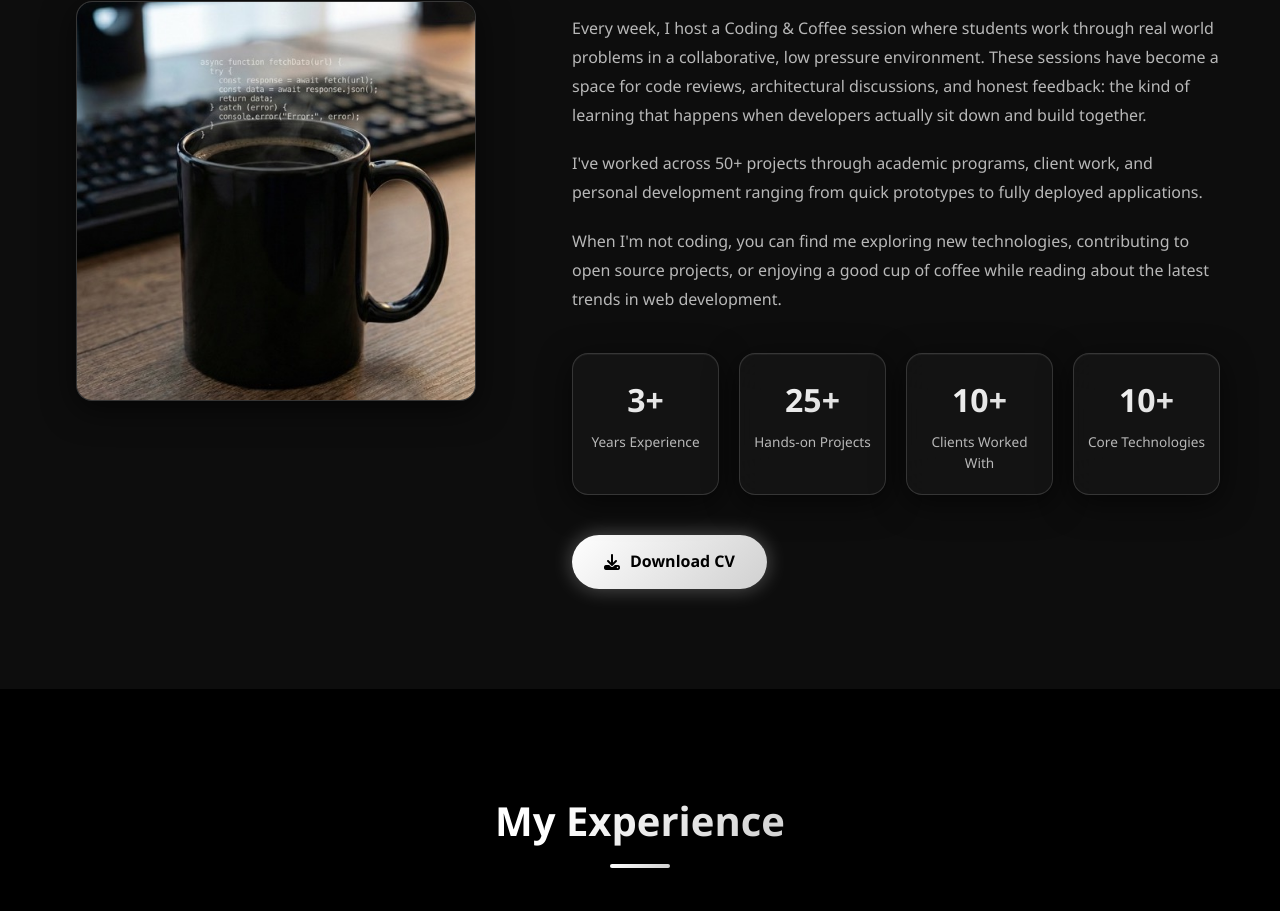
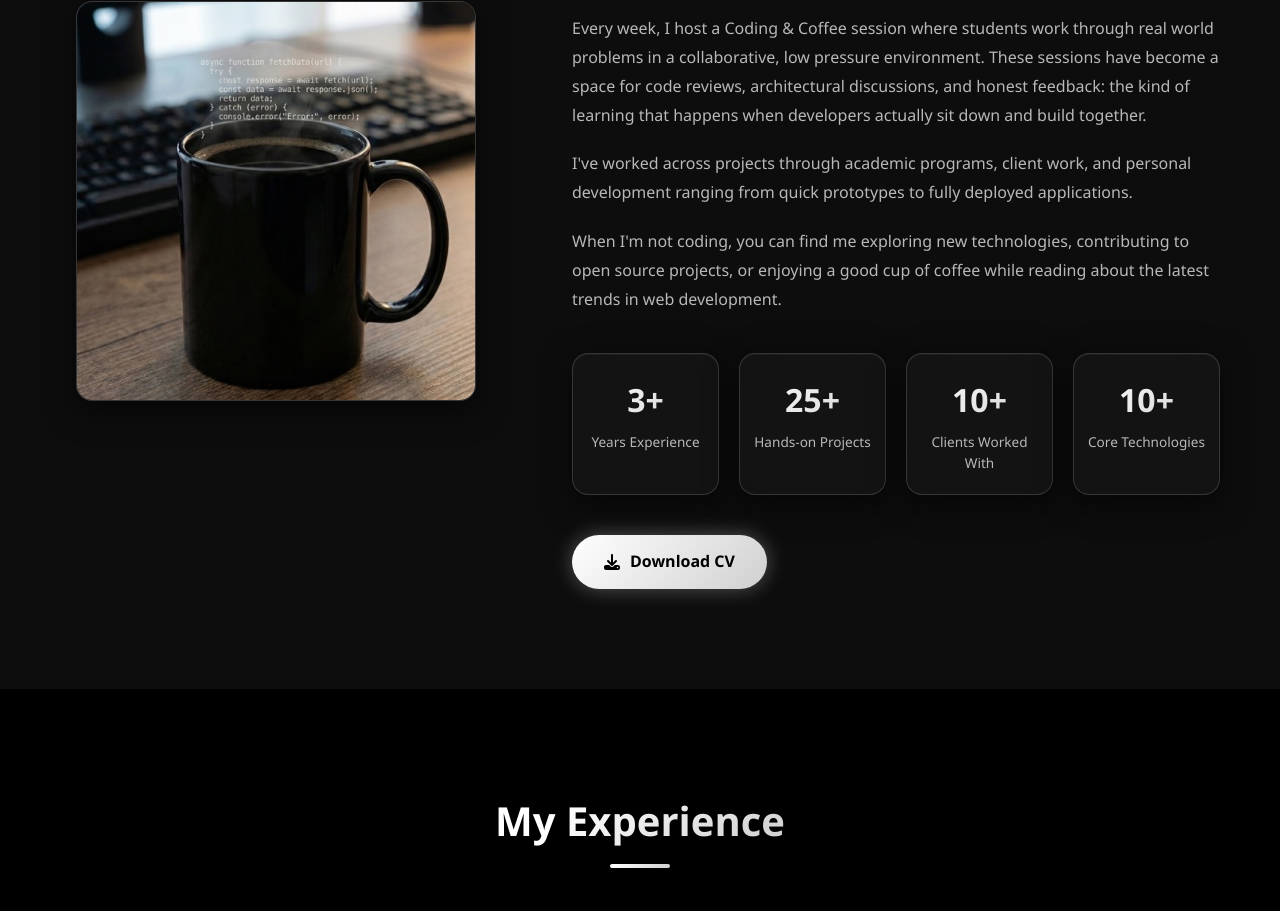
Before and after one commit to Britten66/MyPortfolio, a React (Vite) app: page / in a window 1280 px wide. Shown: the part 1211-2122 px from the top of the page. Built offline with nearby package versions, Linux system fonts and the light colour scheme.

Commit message:
CTA kind of

```diff
--- a/src/components/About/About.jsx
+++ b/src/components/About/About.jsx
@@ -46,7 +46,7 @@ const About = () => {
               together.
             </p>
             <p>
-              I've worked across 50+ projects through academic programs, client
+              I've worked across projects through academic programs, client
               work, and personal development ranging from quick prototypes to
               fully deployed applications.
             </p>
```
